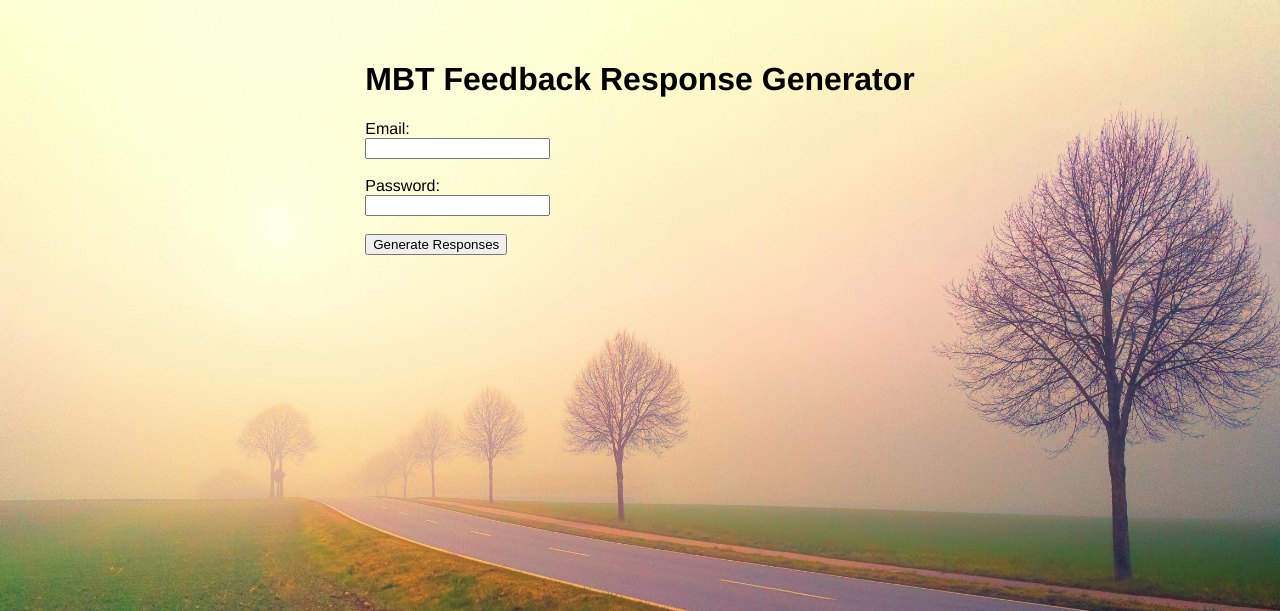
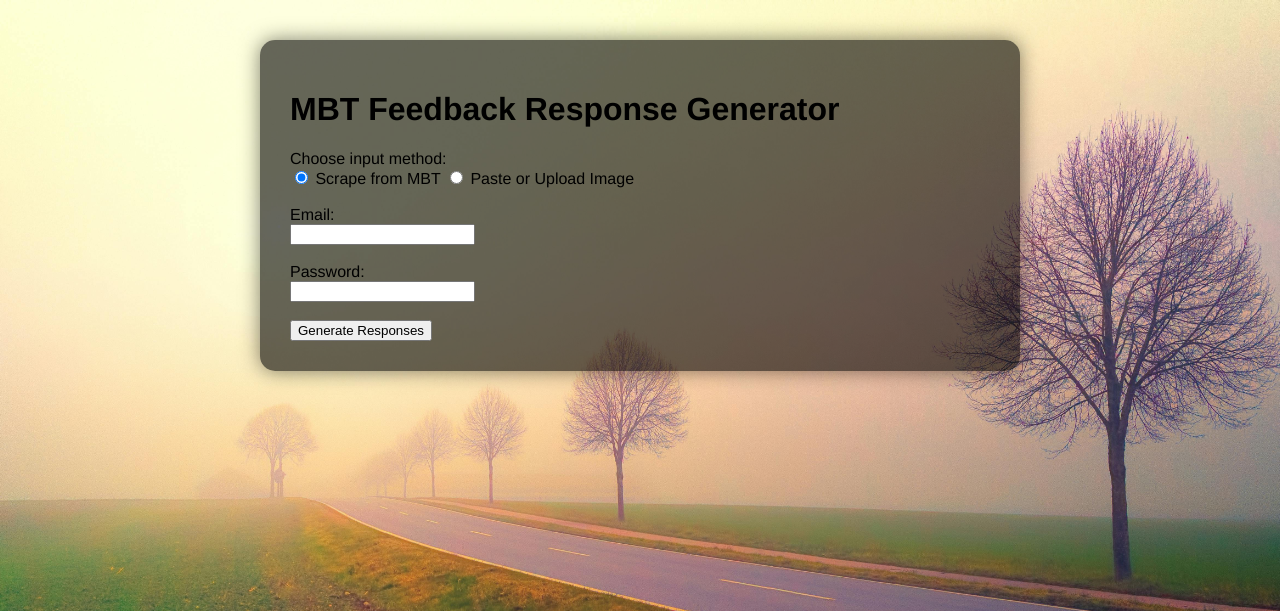
Before and after one commit to Barefootjiggy/MBTRT, a Flask app: page / in a window 1280 px wide. Shown: the top 611 px of the page. Run offline with Flask 3, Linux system fonts and the light colour scheme.

Commit message:
dual web-mode add for paste option with feedbacks

```diff
--- a/app.py
+++ b/app.py
@@ -2,12 +2,15 @@ from flask import Flask, render_template, request
 import openai
 import os
 from dotenv import load_dotenv
-from scraper import get_feedback  # Import scraper
+from scraper import get_feedback
+from PIL import Image
+import pytesseract
 
 load_dotenv()
 openai.api_key = os.getenv("OPENAI_API_KEY")
 
 app = Flask(__name__)
+app.config['UPLOAD_FOLDER'] = 'static/uploads'
 
 def generate_response(feedback):
     prompt = f"Respond professionally and empathetically to this client feedback: '{feedback}'"
@@ -20,20 +23,40 @@ def generate_response(feedback):
     )
     return response["choices"][0]["message"]["content"].strip()
 
+def extract_text_from_image(image):
+    return pytesseract.image_to_string(image)
+
 @app.route("/", methods=["GET", "POST"])
 def home():
     responses = []
     email = ""
+    mode = request.form.get("mode")
+
     if request.method == "POST":
-        email = request.form.get("email")
-        password = request.form.get("password")
-        feedback_list = get_feedback(email, password)
+        if mode == "scrape":
+            email = request.form.get("email")
+            password = request.form.get("password")
+            feedback_list = get_feedback(email, password)
+        elif mode == "manual":
+            feedback_list = []
+
+            # Text area input
+            manual_feedback = request.form.get("manual_feedback")
+            if manual_feedback:
+                feedback_list.append(manual_feedback)
+
+            # Image input
+            if "image" in request.files:
+                image_file = request.files["image"]
+                if image_file.filename != "":
+                    img_path = os.path.join(app.config['UPLOAD_FOLDER'], image_file.filename)
+                    image_file.save(img_path)
+                    image = Image.open(img_path)
+                    extracted_text = extract_text_from_image(image)
+                    feedback_list.append(extracted_text)
 
         for feedback in feedback_list:
             ai_response = generate_response(feedback)
             responses.append({"feedback": feedback, "response": ai_response})
 
     return render_template("index.html", responses=responses, email=email)
-
-if __name__ == "__main__":
-    app.run(debug=True)
--- a/templates/index.html
+++ b/templates/index.html
@@ -6,13 +6,31 @@
     <title>MBT Response Tool</title>
 </head>
 <body>
-    <div class=""container">
+    <div class="container">
         <h1>MBT Feedback Response Generator</h1>
-    <form method="POST">
-        <label>Email:</label><br>
-        <input type="email" name="email" value="{{ email }}" required><br><br>
-        <label>Password:</label><br>
+
+        <form method="POST" enctype="multipart/form-data">
+            <label>Choose input method:</label><br>
+            <input type="radio" name="mode" value="scrape" checked onchange="toggleMode()"> Scrape from MBT
+            <input type="radio" name="mode" value="manual" onchange="toggleMode()"> Paste or Upload Image
+            <br><br>
+
+            <div id="scrape-section">
+                <label for="email">Email:</label><br>
+                <input type="email" name="email" required><br><br>
+
+                <label for="password">Password:</label><br>
                 <input type="password" name="password" required><br><br>
+            </div>
+
+            <div id="manual-section" style="display: none;">
+                <label for="manual_feedback">Paste Feedback:</label><br>
+                <textarea name="manual_feedback" rows="5" cols="60"></textarea><br><br>
+
+                <label for="image">Or upload a screenshot:</label><br>
+                <input type="file" name="image" accept="image/*"><br><br>
+            </div>
+
             <input type="submit" value="Generate Responses">
         </form>
 
@@ -27,5 +45,23 @@
             {% endfor %}
         {% endif %}
       </div>
+
+      <script>
+        function toggleMode() {
+            const mode = document.querySelector('input[name="mode"]:checked').value;
+            document.getElementById("scrape-section").style.display = mode === "scrape" ? "block" : "none";
+            document.getElementById("manual-section").style.display = mode === "manual" ? "block" : "none";
+        }
+
+        // Show spinner on form submit
+        document.querySelector("form").addEventListener("submit", function () {
+            document.getElementById("spinner").style.display = "flex";
+        });
+        </script>
+
+            <div id="spinner" style="display: none;">
+                <div class="loader"></div>
+            </div>
+
 </body>
 </html>
```
Also changed, not shown: static/style.css (+29 -0 lines). Lines whose indentation alone changed are shown as unchanged.
